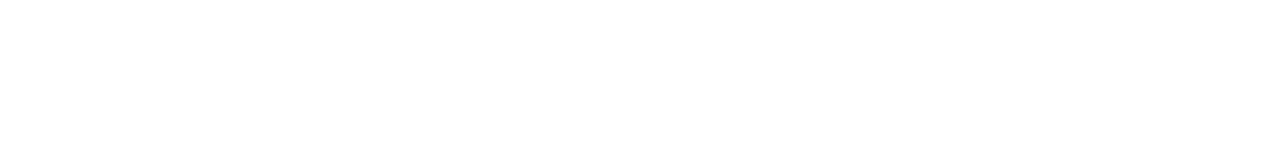
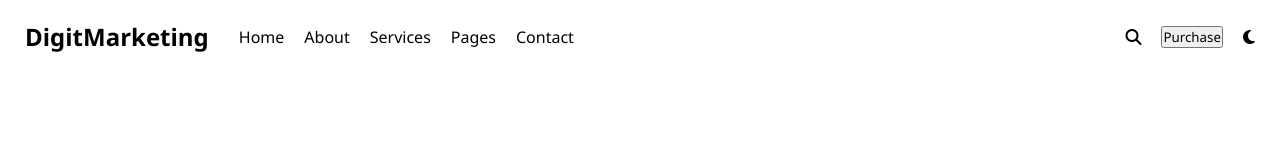
Before and after one commit to swarajmutalik/Layouts, a plain HTML site: page index.html in a window 1280 px wide. Drawn offline with Linux system fonts and the light colour scheme.

Commit message:
first-commit

```diff
--- a/index.html
+++ b/index.html
@@ -1,13 +1,35 @@
 <!DOCTYPE html>
 <html lang="en">
+
 <head>
     <meta charset="UTF-8">
     <meta name="viewport" content="width=device-width, initial-scale=1.0">
     <title>Digit Marketing</title>
     <link rel="stylesheet" href="style.css">
+    <link rel="stylesheet" href="https://cdnjs.cloudflare.com/ajax/libs/font-awesome/6.5.0/css/all.min.css">
+
 </head>
+
 <body>
+    <header>
+        <nav class="nav-left">
+        <h1>DigitMarketing</h1>
+            <ul>
+                <li>Home</li>
+                <li>About</li>
+                <li>Services</li>
+                <li>Pages</li>
+                <li>Contact</li>
+            </ul>
+        </nav>
 
+        <nav class="nav-right">
+            <i class="fa-solid fa-magnifying-glass"></i>
+            <button>Purchase</button>
+            <i class="fa-solid fa-moon"></i>
+        </nav>
+    </header>
 </body>
 <script src="script.js"></script>
+
 </html>
--- a/style.css
+++ b/style.css
@@ -0,0 +1,36 @@
+* {
+    margin: 0;
+    padding: 0;
+    font-family: 'Segoe UI', Tahoma, Geneva, Verdana, sans-serif;
+}
+
+header {
+    display: flex;
+    justify-content: space-between;
+    align-items: center;
+    padding: 20px 25px;
+}
+
+.nav-left {
+    display: flex;
+    justify-content: space-between;
+    align-items: center;
+    gap: 30px;
+}
+
+.nav-left ul {
+    display: flex;
+    justify-content: space-between;
+    gap: 20px;
+}
+
+.nav-left ul li {
+    list-style: none;
+}
+
+.nav-right {
+    display: flex;
+    justify-content: space-between;
+    align-items: center;
+    gap: 20px;
+}
```
